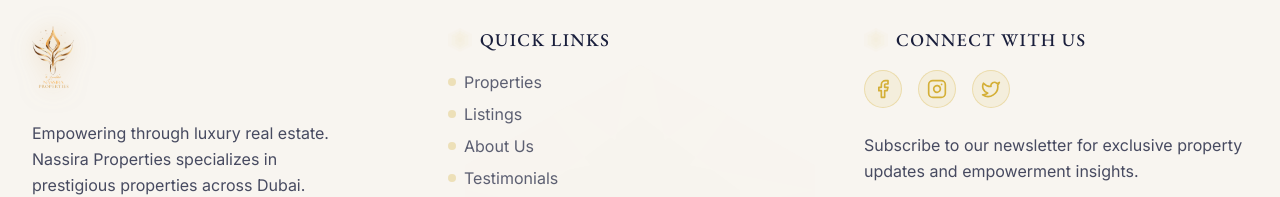
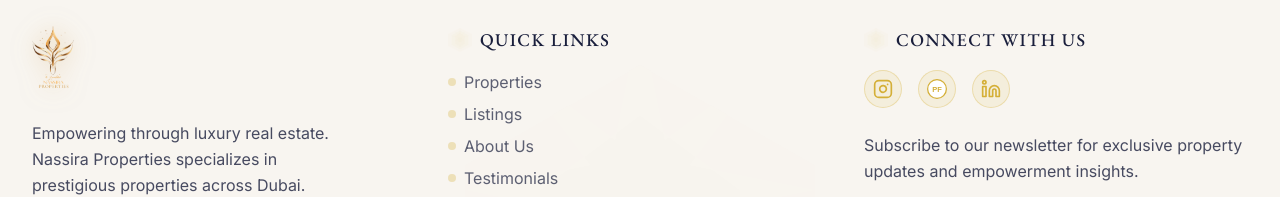
Before and after one commit to parthganguly/nassira-properties, a Next.js app: page /about in a window 1280 px wide. Shown: the part 2395-2592 px from the top of the page. Built offline with nearby package versions, Linux system fonts and the light colour scheme.

Commit message:
social media icons

```diff
--- a/app/about/page.tsx
+++ b/app/about/page.tsx
@@ -43,7 +43,7 @@ export default function AboutPage() {
                 />
                 <div className="absolute inset-0 bg-gradient-to-t from-brand-navy/60 to-transparent"></div>
                 <div className="absolute bottom-0 left-0 right-0 p-6 text-center">
-                  <p className="garamond text-brand-gold text-lg italic">
+                  <p className="garamond text-brand-gold text-lg italic bg-black/40 rounded px-2 drop-shadow-lg">
                     "Rising like a phoenix, empowering women in Dubai's real estate"
                   </p>
                 </div>
--- a/components/footer.tsx
+++ b/components/footer.tsx
@@ -1,7 +1,8 @@
 import Image from "next/image"
 import Link from "next/link"
-import { Facebook, Instagram, Twitter } from "lucide-react"
+import { Instagram, Linkedin } from "lucide-react"
 import { DecorativePattern } from "@/components/decorative-pattern"
+import { PropfinderIcon } from "./propfinder-icon"
 
 export function Footer() {
   const currentYear = new Date().getFullYear()
@@ -108,25 +109,34 @@ export function Footer() {
             </h3>
             <div className="flex space-x-4 mb-6">
               <a
-                href="#"
-                className="bg-gold/10 p-2 rounded-full text-gold hover:bg-gold/20 transition-colors duration-200 border border-gold/30 hover:border-gold/60"
-              >
-                <Facebook className="h-5 w-5" />
-                <span className="sr-only">Facebook</span>
-              </a>
-              <a
-                href="#"
+                href="https://www.instagram.com/nassiraproperties/"
+                target="_blank"
+                rel="noopener noreferrer"
+                aria-label="Instagram"
                 className="bg-gold/10 p-2 rounded-full text-gold hover:bg-gold/20 transition-colors duration-200 border border-gold/30 hover:border-gold/60"
               >
                 <Instagram className="h-5 w-5" />
                 <span className="sr-only">Instagram</span>
               </a>
               <a
-                href="#"
+                href="https://www.propertyfinder.ae/en/broker/nassira-realty-group-9824"
+                target="_blank"
+                rel="noopener noreferrer"
+                aria-label="Propfinder"
                 className="bg-gold/10 p-2 rounded-full text-gold hover:bg-gold/20 transition-colors duration-200 border border-gold/30 hover:border-gold/60"
               >
-                <Twitter className="h-5 w-5" />
-                <span className="sr-only">Twitter</span>
+                <PropfinderIcon className="h-5 w-5" />
+                <span className="sr-only">Propfinder</span>
+              </a>
+              <a
+                href="https://www.linkedin.com/company/nassirarealtygroup/"
+                target="_blank"
+                rel="noopener noreferrer"
+                aria-label="LinkedIn"
+                className="bg-gold/10 p-2 rounded-full text-gold hover:bg-gold/20 transition-colors duration-200 border border-gold/30 hover:border-gold/60"
+              >
+                <Linkedin className="h-5 w-5" />
+                <span className="sr-only">LinkedIn</span>
               </a>
             </div>
             <p className="text-body mb-4">
--- /dev/null
+++ b/components/propfinder-icon.tsx
@@ -0,0 +1,14 @@
+export function PropfinderIcon(props: React.SVGProps<SVGSVGElement>) {
+  return (
+    <svg
+      width={24}
+      height={24}
+      viewBox="0 0 32 32"
+      fill="none"
+      {...props}
+    >
+      <circle cx="16" cy="16" r="15" stroke="#D4AF37" strokeWidth="2" fill="white" />
+      <text x="16" y="21" textAnchor="middle" fontSize="12" fill="#D4AF37" fontWeight="bold" fontFamily="sans-serif">PF</text>
+    </svg>
+  );
+}
```
